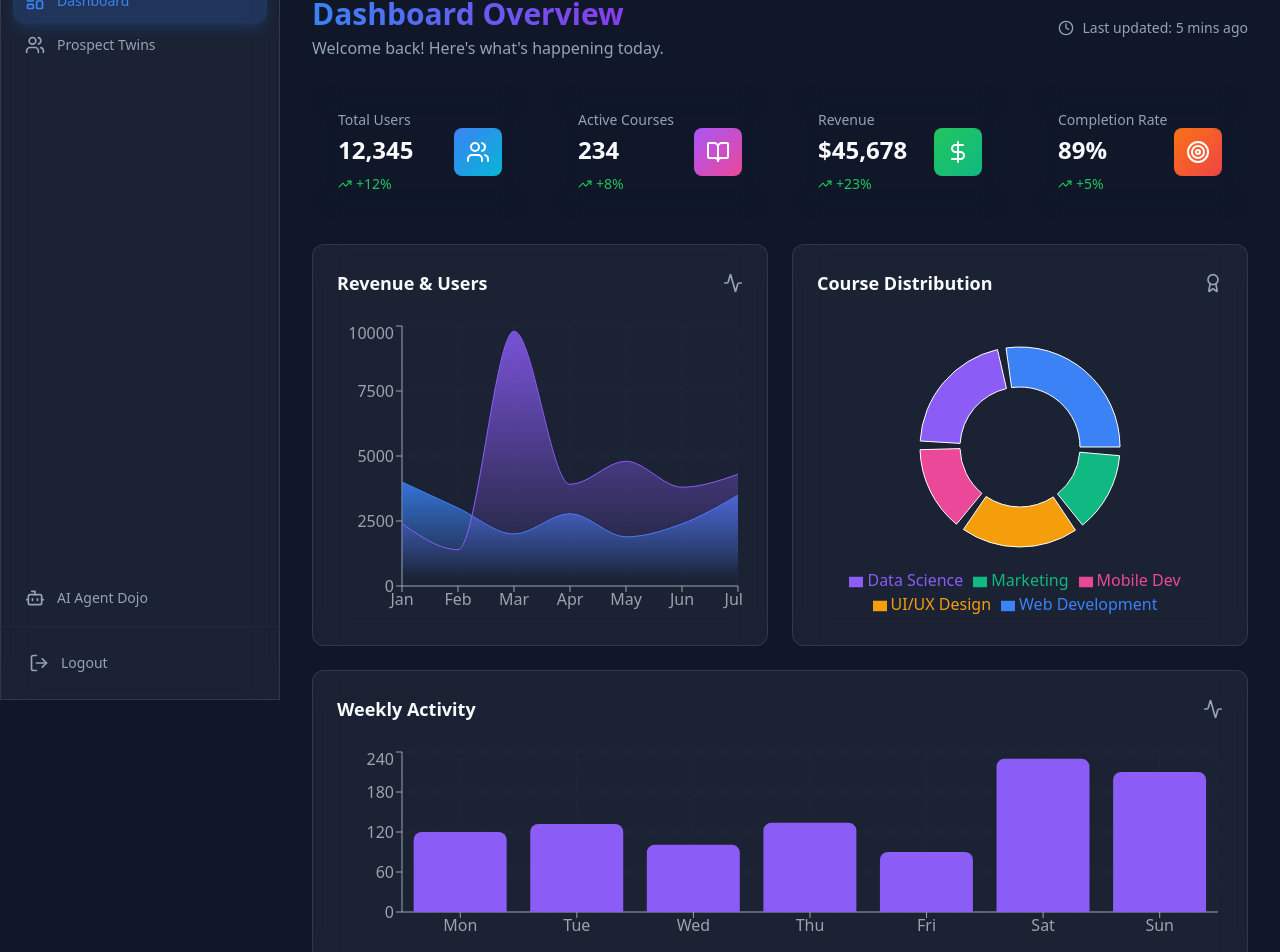
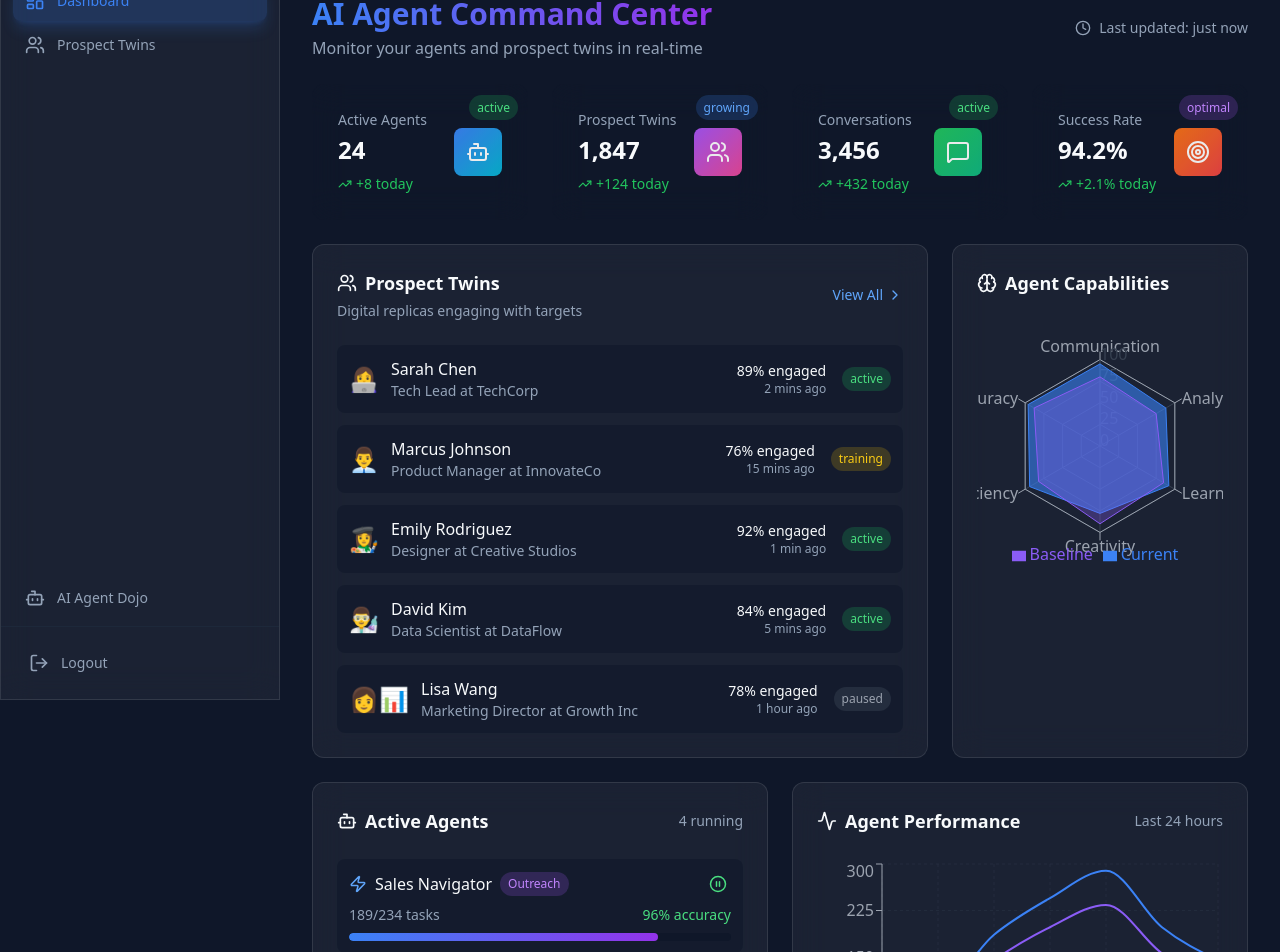
Before and after one commit to vkod/mirai-lms-ui, a React (Vite) app: page / in a window 1280 px wide. Shown: the part 100-1052 px from the top of the page. Built offline with nearby package versions, Linux system fonts and the light colour scheme; sample sign-in values are in the browser's storage.

Commit message:
Reimagined dashboard.

```diff
--- a/src/pages/DashboardPage.tsx
+++ b/src/pages/DashboardPage.tsx
@@ -1,21 +1,34 @@
 import { motion } from 'framer-motion';
 import {
   Users,
-  BookOpen,
+  Bot,
   TrendingUp,
-  DollarSign,
+  Zap,
   Activity,
   Clock,
   Award,
   Target,
+  Brain,
+  UserCheck,
+  MessageSquare,
+  Sparkles,
+  Shield,
+  ChevronRight,
+  PlayCircle,
+  PauseCircle,
 } from 'lucide-react';
 import {
   AreaChart,
   Area,
   BarChart,
   Bar,
-  PieChart,
-  Pie,
+  LineChart,
+  Line,
+  RadarChart,
+  PolarGrid,
+  PolarAngleAxis,
+  PolarRadiusAxis,
+  Radar,
   Cell,
   XAxis,
   YAxis,
@@ -26,38 +39,54 @@ import {
 } from 'recharts';
 
 const stats = [
-  { name: 'Total Users', value: '12,345', change: '+12%', icon: Users, color: 'from-blue-500 to-cyan-500' },
-  { name: 'Active Courses', value: '234', change: '+8%', icon: BookOpen, color: 'from-purple-500 to-pink-500' },
-  { name: 'Revenue', value: '$45,678', change: '+23%', icon: DollarSign, color: 'from-green-500 to-emerald-500' },
-  { name: 'Completion Rate', value: '89%', change: '+5%', icon: Target, color: 'from-orange-500 to-red-500' },
+  { name: 'Active Agents', value: '24', change: '+8', icon: Bot, color: 'from-blue-500 to-cyan-500', status: 'active' },
+  { name: 'Prospect Twins', value: '1,847', change: '+124', icon: Users, color: 'from-purple-500 to-pink-500', status: 'growing' },
+  { name: 'Conversations', value: '3,456', change: '+432', icon: MessageSquare, color: 'from-green-500 to-emerald-500', status: 'active' },
+  { name: 'Success Rate', value: '94.2%', change: '+2.1%', icon: Target, color: 'from-orange-500 to-red-500', status: 'optimal' },
 ];
 
-const revenueData = [
-  { month: 'Jan', revenue: 4000, users: 2400 },
-  { month: 'Feb', revenue: 3000, users: 1398 },
-  { month: 'Mar', revenue: 2000, users: 9800 },
-  { month: 'Apr', revenue: 2780, users: 3908 },
-  { month: 'May', revenue: 1890, users: 4800 },
-  { month: 'Jun', revenue: 2390, users: 3800 },
-  { month: 'Jul', revenue: 3490, users: 4300 },
+const agentPerformanceData = [
+  { time: '00:00', engagements: 120, conversions: 45, twins: 89 },
+  { time: '04:00', engagements: 98, conversions: 32, twins: 76 },
+  { time: '08:00', engagements: 186, conversions: 78, twins: 145 },
+  { time: '12:00', engagements: 245, conversions: 112, twins: 198 },
+  { time: '16:00', engagements: 289, conversions: 134, twins: 234 },
+  { time: '20:00', engagements: 198, conversions: 89, twins: 156 },
+  { time: '23:59', engagements: 145, conversions: 67, twins: 112 },
 ];
 
-const courseData = [
-  { name: 'Web Development', value: 400, color: '#3b82f6' },
-  { name: 'Data Science', value: 300, color: '#8b5cf6' },
-  { name: 'Mobile Dev', value: 200, color: '#ec4899' },
-  { name: 'UI/UX Design', value: 278, color: '#f59e0b' },
-  { name: 'Marketing', value: 189, color: '#10b981' },
+const prospectTwins = [
+  { id: 1, name: 'Sarah Chen', role: 'Tech Lead', company: 'TechCorp', engagement: 89, status: 'active', lastActive: '2 mins ago', avatar: '👩‍💻' },
+  { id: 2, name: 'Marcus Johnson', role: 'Product Manager', company: 'InnovateCo', engagement: 76, status: 'training', lastActive: '15 mins ago', avatar: '👨‍💼' },
+  { id: 3, name: 'Emily Rodriguez', role: 'Designer', company: 'Creative Studios', engagement: 92, status: 'active', lastActive: '1 min ago', avatar: '👩‍🎨' },
+  { id: 4, name: 'David Kim', role: 'Data Scientist', company: 'DataFlow', engagement: 84, status: 'active', lastActive: '5 mins ago', avatar: '👨‍🔬' },
+  { id: 5, name: 'Lisa Wang', role: 'Marketing Director', company: 'Growth Inc', engagement: 78, status: 'paused', lastActive: '1 hour ago', avatar: '👩‍📊' },
 ];
 
-const activityData = [
-  { day: 'Mon', active: 120 },
-  { day: 'Tue', active: 132 },
-  { day: 'Wed', active: 101 },
-  { day: 'Thu', active: 134 },
-  { day: 'Fri', active: 90 },
-  { day: 'Sat', active: 230 },
-  { day: 'Sun', active: 210 },
+const activeAgents = [
+  { id: 1, name: 'Sales Navigator', type: 'Outreach', status: 'running', tasks: 234, completed: 189, accuracy: 96, icon: Zap },
+  { id: 2, name: 'Content Creator', type: 'Creative', status: 'running', tasks: 145, completed: 132, accuracy: 91, icon: Sparkles },
+  { id: 3, name: 'Data Analyzer', type: 'Analytics', status: 'training', tasks: 89, completed: 67, accuracy: 88, icon: Brain },
+  { id: 4, name: 'Support Assistant', type: 'Support', status: 'running', tasks: 567, completed: 543, accuracy: 94, icon: Shield },
+];
+
+const agentCapabilities = [
+  { subject: 'Communication', A: 95, B: 80, fullMark: 100 },
+  { subject: 'Analysis', A: 88, B: 75, fullMark: 100 },
+  { subject: 'Learning', A: 92, B: 85, fullMark: 100 },
+  { subject: 'Creativity', A: 78, B: 90, fullMark: 100 },
+  { subject: 'Efficiency', A: 94, B: 82, fullMark: 100 },
+  { subject: 'Accuracy', A: 96, B: 88, fullMark: 100 },
+];
+
+const conversationMetrics = [
+  { day: 'Mon', initiated: 120, successful: 98, failed: 22 },
+  { day: 'Tue', initiated: 132, successful: 112, failed: 20 },
+  { day: 'Wed', initiated: 101, successful: 89, failed: 12 },
+  { day: 'Thu', initiated: 134, successful: 118, failed: 16 },
+  { day: 'Fri', initiated: 156, successful: 142, failed: 14 },
+  { day: 'Sat', initiated: 189, successful: 167, failed: 22 },
+  { day: 'Sun', initiated: 145, successful: 128, failed: 17 },
 ];
 
 export default function DashboardPage() {
@@ -70,13 +99,13 @@ export default function DashboardPage() {
       >
         <div>
           <h1 className="text-3xl font-bold bg-gradient-to-r from-blue-500 to-purple-600 bg-clip-text text-transparent">
-            Dashboard Overview
+            AI Agent Command Center
           </h1>
-          <p className="text-muted-foreground mt-1">Welcome back! Here's what's happening today.</p>
+          <p className="text-muted-foreground mt-1">Monitor your agents and prospect twins in real-time</p>
         </div>
         <div className="flex items-center gap-2 text-sm text-muted-foreground">
           <Clock size={16} />
-          <span>Last updated: 5 mins ago</span>
+          <span>Last updated: just now</span>
         </div>
       </motion.div>
 
@@ -87,18 +116,28 @@ export default function DashboardPage() {
             initial={{ opacity: 0, y: 20 }}
             animate={{ opacity: 1, y: 0 }}
             transition={{ delay: index * 0.1 }}
-            className="glass rounded-xl p-6 gradient-border hover:shadow-lg hover:shadow-accent/10 transition-all"
+            className="glass rounded-xl p-6 gradient-border hover:shadow-lg hover:shadow-accent/10 transition-all relative overflow-hidden"
           >
+            <div className="absolute top-2 right-2">
+              <span className={`px-2 py-1 text-xs rounded-full ${
+                stat.status === 'active' ? 'bg-green-500/20 text-green-400' :
+                stat.status === 'growing' ? 'bg-blue-500/20 text-blue-400' :
+                stat.status === 'optimal' ? 'bg-purple-500/20 text-purple-400' :
+                'bg-gray-500/20 text-gray-400'
+              }`}>
+                {stat.status}
+              </span>
+            </div>
             <div className="flex items-center justify-between">
               <div>
                 <p className="text-sm text-muted-foreground">{stat.name}</p>
                 <p className="text-2xl font-bold mt-1">{stat.value}</p>
                 <p className="text-sm text-green-500 mt-2 flex items-center gap-1">
                   <TrendingUp size={14} />
-                  {stat.change}
+                  {stat.change} today
                 </p>
               </div>
-              <div className={`h-12 w-12 rounded-lg bg-gradient-to-br ${stat.color} flex items-center justify-center`}>
+              <div className={`h-12 w-12 rounded-lg bg-gradient-to-br ${stat.color} flex items-center justify-center animate-pulse`}>
                 <stat.icon size={24} className="text-white" />
               </div>
             </div>
@@ -106,43 +145,52 @@ export default function DashboardPage() {
         ))}
       </div>
 
-      <div className="grid grid-cols-1 lg:grid-cols-2 gap-6">
+      <div className="grid grid-cols-1 lg:grid-cols-3 gap-6">
         <motion.div
           initial={{ opacity: 0, x: -20 }}
           animate={{ opacity: 1, x: 0 }}
           transition={{ delay: 0.4 }}
-          className="glass rounded-xl p-6"
+          className="glass rounded-xl p-6 lg:col-span-2"
         >
           <div className="flex items-center justify-between mb-6">
-            <h2 className="text-lg font-semibold">Revenue & Users</h2>
-            <Activity size={20} className="text-muted-foreground" />
+            <div>
+              <h2 className="text-lg font-semibold flex items-center gap-2">
+                <Users size={20} />
+                Prospect Twins
+              </h2>
+              <p className="text-sm text-muted-foreground mt-1">Digital replicas engaging with targets</p>
+            </div>
+            <button className="text-sm text-blue-400 hover:text-blue-300 flex items-center gap-1">
+              View All
+              <ChevronRight size={16} />
+            </button>
           </div>
-          <ResponsiveContainer width="100%" height={300}>
-            <AreaChart data={revenueData}>
-              <defs>
-                <linearGradient id="colorRevenue" x1="0" y1="0" x2="0" y2="1">
-                  <stop offset="5%" stopColor="#3b82f6" stopOpacity={0.8}/>
-                  <stop offset="95%" stopColor="#3b82f6" stopOpacity={0}/>
-                </linearGradient>
-                <linearGradient id="colorUsers" x1="0" y1="0" x2="0" y2="1">
-                  <stop offset="5%" stopColor="#8b5cf6" stopOpacity={0.8}/>
-                  <stop offset="95%" stopColor="#8b5cf6" stopOpacity={0}/>
-                </linearGradient>
-              </defs>
-              <CartesianGrid strokeDasharray="3 3" stroke="#374151" opacity={0.3} />
-              <XAxis dataKey="month" stroke="#9ca3af" />
-              <YAxis stroke="#9ca3af" />
-              <Tooltip
-                contentStyle={{
-                  backgroundColor: 'hsl(var(--card))',
-                  border: '1px solid hsl(var(--border))',
-                  borderRadius: '8px',
-                }}
-              />
-              <Area type="monotone" dataKey="revenue" stroke="#3b82f6" fillOpacity={1} fill="url(#colorRevenue)" />
-              <Area type="monotone" dataKey="users" stroke="#8b5cf6" fillOpacity={1} fill="url(#colorUsers)" />
-            </AreaChart>
-          </ResponsiveContainer>
+          <div className="space-y-3">
+            {prospectTwins.map((twin) => (
+              <div key={twin.id} className="flex items-center justify-between p-3 rounded-lg bg-background/50 hover:bg-background/70 transition-colors">
+                <div className="flex items-center gap-3">
+                  <div className="text-2xl">{twin.avatar}</div>
+                  <div>
+                    <p className="font-medium">{twin.name}</p>
+                    <p className="text-sm text-muted-foreground">{twin.role} at {twin.company}</p>
+                  </div>
+                </div>
+                <div className="flex items-center gap-4">
+                  <div className="text-right">
+                    <p className="text-sm font-medium">{twin.engagement}% engaged</p>
+                    <p className="text-xs text-muted-foreground">{twin.lastActive}</p>
+                  </div>
+                  <div className={`px-2 py-1 rounded-full text-xs ${
+                    twin.status === 'active' ? 'bg-green-500/20 text-green-400' :
+                    twin.status === 'training' ? 'bg-yellow-500/20 text-yellow-400' :
+                    'bg-gray-500/20 text-gray-400'
+                  }`}>
+                    {twin.status}
+                  </div>
+                </div>
+              </div>
+            ))}
+          </div>
         </motion.div>
 
         <motion.div
@@ -152,24 +200,92 @@ export default function DashboardPage() {
           className="glass rounded-xl p-6"
         >
           <div className="flex items-center justify-between mb-6">
-            <h2 className="text-lg font-semibold">Course Distribution</h2>
-            <Award size={20} className="text-muted-foreground" />
+            <h2 className="text-lg font-semibold flex items-center gap-2">
+              <Brain size={20} />
+              Agent Capabilities
+            </h2>
           </div>
-          <ResponsiveContainer width="100%" height={300}>
-            <PieChart>
-              <Pie
-                data={courseData}
-                cx="50%"
-                cy="50%"
-                innerRadius={60}
-                outerRadius={100}
-                paddingAngle={5}
-                dataKey="value"
-              >
-                {courseData.map((entry, index) => (
-                  <Cell key={`cell-${index}`} fill={entry.color} />
-                ))}
-              </Pie>
+          <ResponsiveContainer width="100%" height={250}>
+            <RadarChart data={agentCapabilities}>
+              <PolarGrid stroke="#374151" />
+              <PolarAngleAxis dataKey="subject" stroke="#9ca3af" />
+              <PolarRadiusAxis angle={90} domain={[0, 100]} stroke="#374151" />
+              <Radar name="Current" dataKey="A" stroke="#3b82f6" fill="#3b82f6" fillOpacity={0.6} />
+              <Radar name="Baseline" dataKey="B" stroke="#8b5cf6" fill="#8b5cf6" fillOpacity={0.3} />
+              <Legend />
+            </RadarChart>
+          </ResponsiveContainer>
+        </motion.div>
+      </div>
+
+      <div className="grid grid-cols-1 lg:grid-cols-2 gap-6">
+        <motion.div
+          initial={{ opacity: 0, y: 20 }}
+          animate={{ opacity: 1, y: 0 }}
+          transition={{ delay: 0.6 }}
+          className="glass rounded-xl p-6"
+        >
+          <div className="flex items-center justify-between mb-6">
+            <h2 className="text-lg font-semibold flex items-center gap-2">
+              <Bot size={20} />
+              Active Agents
+            </h2>
+            <span className="text-sm text-muted-foreground">4 running</span>
+          </div>
+          <div className="space-y-3">
+            {activeAgents.map((agent) => (
+              <div key={agent.id} className="p-3 rounded-lg bg-background/50 hover:bg-background/70 transition-colors">
+                <div className="flex items-center justify-between mb-2">
+                  <div className="flex items-center gap-2">
+                    <agent.icon size={18} className="text-blue-400" />
+                    <span className="font-medium">{agent.name}</span>
+                    <span className="text-xs px-2 py-1 rounded-full bg-purple-500/20 text-purple-400">
+                      {agent.type}
+                    </span>
+                  </div>
+                  <button className={`p-1 rounded-lg hover:bg-background/80 transition-colors ${
+                    agent.status === 'running' ? 'text-green-400' : 'text-yellow-400'
+                  }`}>
+                    {agent.status === 'running' ? <PauseCircle size={18} /> : <PlayCircle size={18} />}
+                  </button>
+                </div>
+                <div className="flex items-center justify-between text-sm">
+                  <span className="text-muted-foreground">
+                    {agent.completed}/{agent.tasks} tasks
+                  </span>
+                  <span className="text-green-400">
+                    {agent.accuracy}% accuracy
+                  </span>
+                </div>
+                <div className="mt-2 h-2 bg-background rounded-full overflow-hidden">
+                  <div
+                    className="h-full bg-gradient-to-r from-blue-500 to-purple-600 rounded-full transition-all"
+                    style={{ width: `${(agent.completed / agent.tasks) * 100}%` }}
+                  />
+                </div>
+              </div>
+            ))}
+          </div>
+        </motion.div>
+
+        <motion.div
+          initial={{ opacity: 0, y: 20 }}
+          animate={{ opacity: 1, y: 0 }}
+          transition={{ delay: 0.7 }}
+          className="glass rounded-xl p-6"
+        >
+          <div className="flex items-center justify-between mb-6">
+            <h2 className="text-lg font-semibold flex items-center gap-2">
+              <Activity size={20} />
+              Agent Performance
+            </h2>
+            <span className="text-sm text-muted-foreground">Last 24 hours</span>
+          </div>
+          <ResponsiveContainer width="100%" height={250}>
+            <LineChart data={agentPerformanceData}>
+              <CartesianGrid strokeDasharray="3 3" stroke="#374151" opacity={0.3} />
+              <XAxis dataKey="time" stroke="#9ca3af" />
+              <YAxis stroke="#9ca3af" />
               <Tooltip
                 contentStyle={{
                   backgroundColor: 'hsl(var(--card))',
@@ -177,8 +293,11 @@ export default function DashboardPage() {
                   borderRadius: '8px',
                 }}
               />
+              <Line type="monotone" dataKey="engagements" stroke="#3b82f6" strokeWidth={2} dot={false} />
+              <Line type="monotone" dataKey="conversions" stroke="#10b981" strokeWidth={2} dot={false} />
+              <Line type="monotone" dataKey="twins" stroke="#8b5cf6" strokeWidth={2} dot={false} />
               <Legend />
-            </PieChart>
+            </LineChart>
           </ResponsiveContainer>
         </motion.div>
       </div>
@@ -186,15 +305,31 @@ export default function DashboardPage() {
       <motion.div
         initial={{ opacity: 0, y: 20 }}
         animate={{ opacity: 1, y: 0 }}
-        transition={{ delay: 0.6 }}
+        transition={{ delay: 0.8 }}
         className="glass rounded-xl p-6"
       >
         <div className="flex items-center justify-between mb-6">
-          <h2 className="text-lg font-semibold">Weekly Activity</h2>
-          <Activity size={20} className="text-muted-foreground" />
+          <h2 className="text-lg font-semibold flex items-center gap-2">
+            <MessageSquare size={20} />
+            Conversation Metrics
+          </h2>
+          <div className="flex items-center gap-4 text-sm">
+            <div className="flex items-center gap-2">
+              <div className="w-3 h-3 bg-blue-500 rounded-full"></div>
+              <span className="text-muted-foreground">Initiated</span>
+            </div>
+            <div className="flex items-center gap-2">
+              <div className="w-3 h-3 bg-green-500 rounded-full"></div>
+              <span className="text-muted-foreground">Successful</span>
+            </div>
+            <div className="flex items-center gap-2">
+              <div className="w-3 h-3 bg-red-500 rounded-full"></div>
+              <span className="text-muted-foreground">Failed</span>
+            </div>
+          </div>
         </div>
         <ResponsiveContainer width="100%" height={200}>
-          <BarChart data={activityData}>
+          <BarChart data={conversationMetrics}>
             <CartesianGrid strokeDasharray="3 3" stroke="#374151" opacity={0.3} />
             <XAxis dataKey="day" stroke="#9ca3af" />
             <YAxis stroke="#9ca3af" />
@@ -205,7 +340,9 @@ export default function DashboardPage() {
                 borderRadius: '8px',
               }}
             />
-            <Bar dataKey="active" fill="#8b5cf6" radius={[8, 8, 0, 0]} />
+            <Bar dataKey="initiated" fill="#3b82f6" radius={[4, 4, 0, 0]} />
+            <Bar dataKey="successful" fill="#10b981" radius={[4, 4, 0, 0]} />
+            <Bar dataKey="failed" fill="#ef4444" radius={[4, 4, 0, 0]} />
           </BarChart>
         </ResponsiveContainer>
       </motion.div>
```
